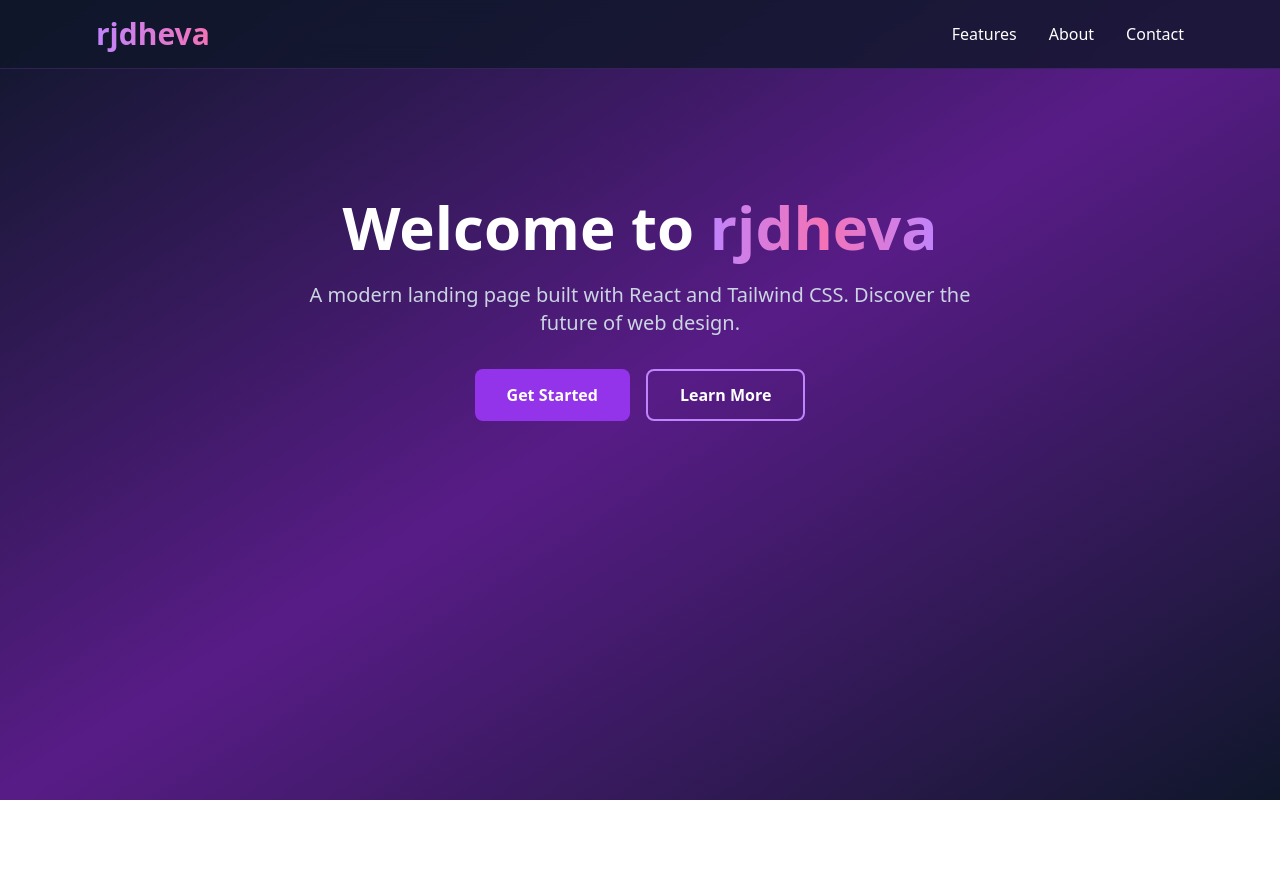
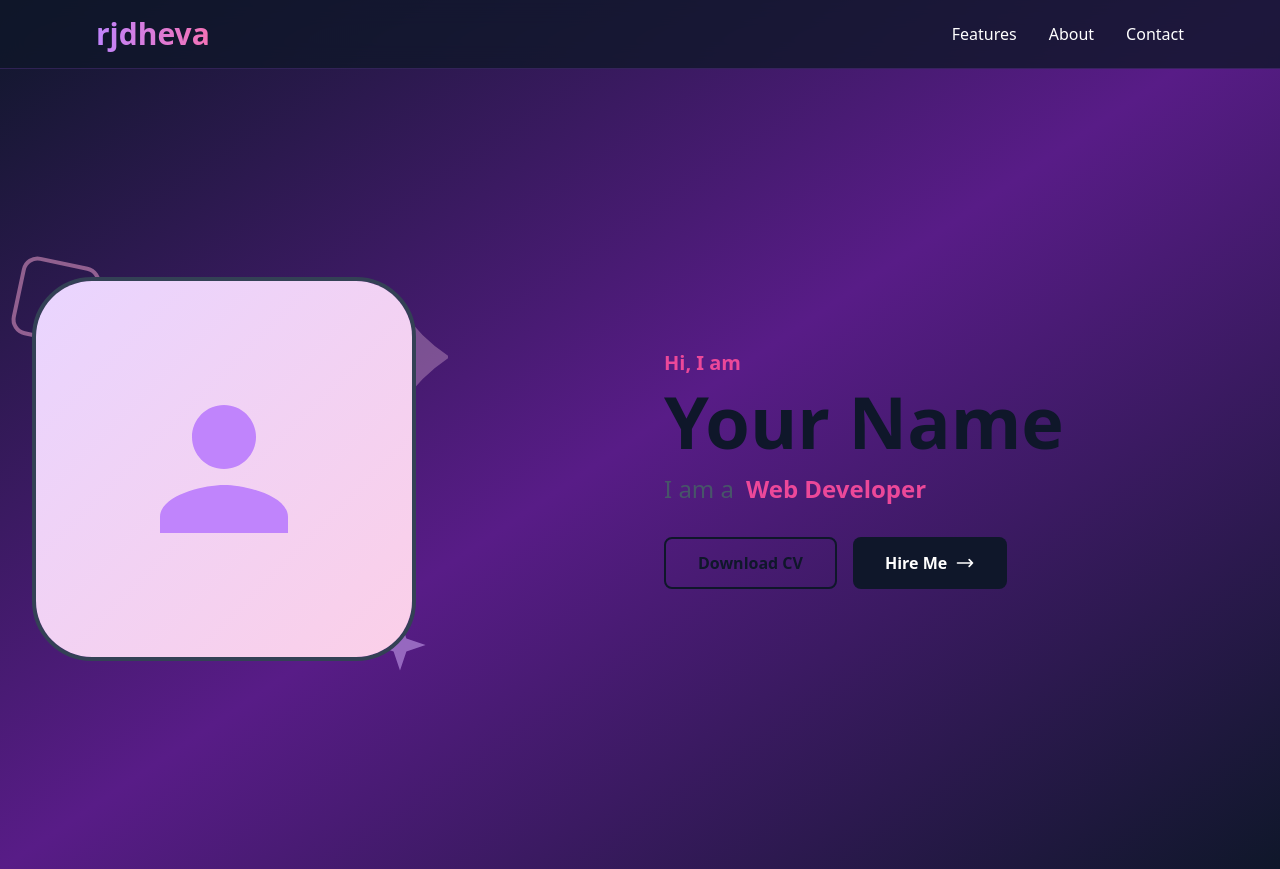
Before and after one commit to JustCodeDaily/rjdheva, a React (Vite) app: page / in a window 1280 px wide. Before the commit the page ends 800 px from the top, so only its background shows below. Built offline with nearby package versions, Linux system fonts and the light colour scheme.

Commit message:
Update LandingPage to use Hero component
Replaced the Hero section with a Hero component.

```diff
--- a/src/LandingPage.jsx
+++ b/src/LandingPage.jsx
@@ -1,3 +1,4 @@
+import Hero from './components/Hero';
 export default function LandingPage() {
   return (
     <div className="min-h-screen bg-gradient-to-br from-slate-900 via-purple-900 to-slate-900 text-white">
@@ -21,26 +22,7 @@
         </div>
       </header>
 
-      {/* Hero Section */}
-      <section className="max-w-6xl mx-auto px-4 sm:px-6 lg:px-8 py-20 sm:py-32">
-        <div className="text-center">
-          <h2 className="text-4xl sm:text-5xl md:text-6xl font-bold mb-6">
-            Welcome to <span className="bg-gradient-to-r from-purple-400 via-pink-400 to-purple-400 bg-clip-text text-transparent">rjdheva</span>
-          </h2>
-          <p className="text-lg sm:text-xl text-slate-300 mb-8 max-w-2xl mx-auto">
-            A modern landing page built with React and Tailwind CSS. Discover the future of web design.
-          </p>
-          <div className="flex gap-4 justify-center flex-wrap">
-            <button className="px-8 py-3 bg-purple-600 hover:bg-purple-700 rounded-lg font-semibold transition transform hover:scale-105">
-              Get Started
-            </button>
-            <button className="px-8 py-3 border-2 border-purple-400 hover:bg-purple-400/10 rounded-lg font-semibold transition">
-              Learn More
-            </button>
-          </div>
-        </div>
-      </section>
-
+      <Hero />
     </div>
   );
 }
```
